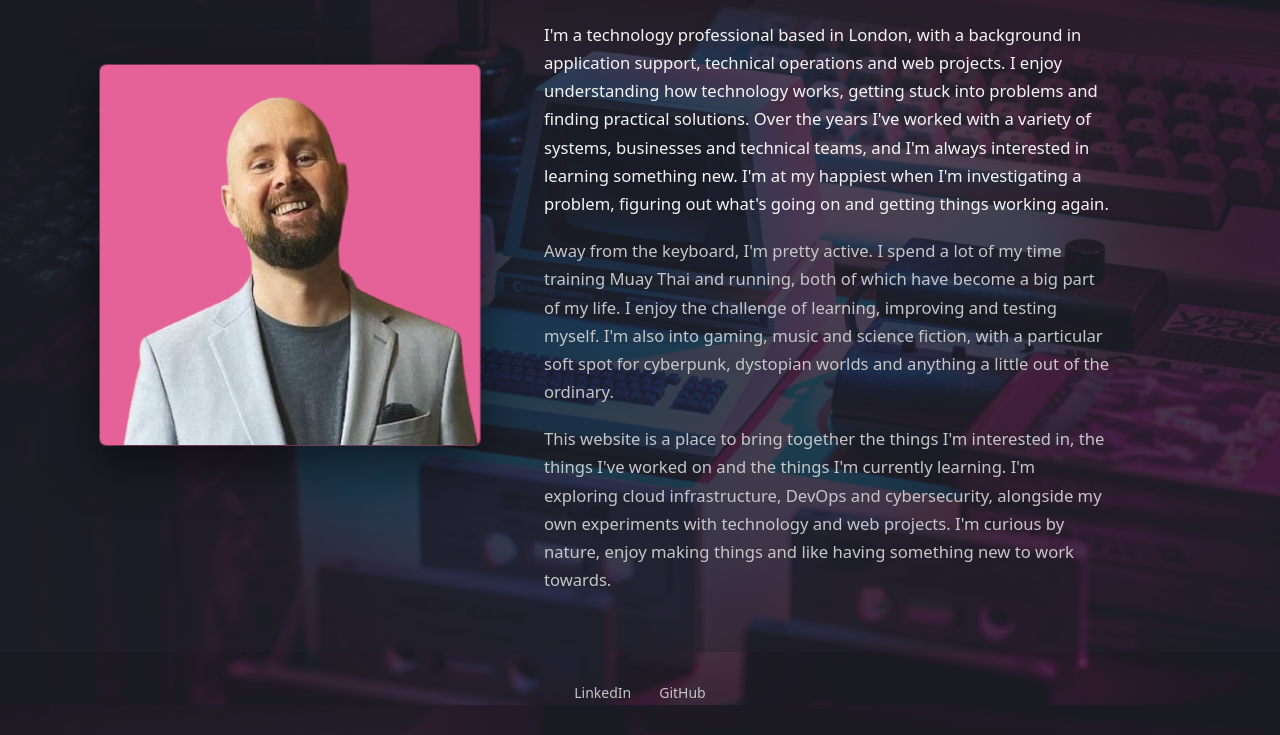
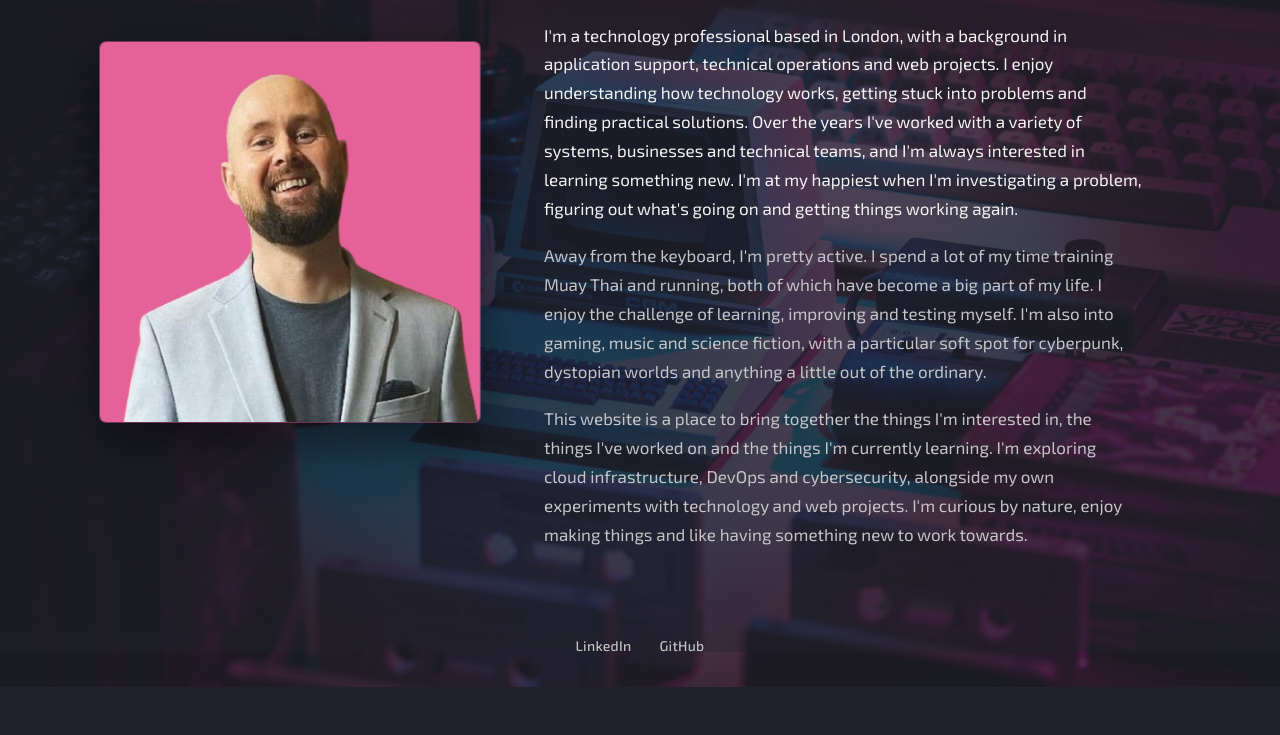
Before and after one commit to jimjambamslam/jamie-personal-website, a plain HTML site: page index.html in a window 1280 px wide. Shown: the part 148-883 px from the top of the page. After the commit the page ends 835 px from the top, so only its background shows below. Drawn offline with Linux system fonts and the light colour scheme.

Commit message:
Font change

```diff
--- a/index.html
+++ b/index.html
@@ -9,6 +9,7 @@
   <meta name="theme-color" content="#20212B">
   <link rel="icon" type="image/png" href="assets/favicon.png">
   <link rel="preload" as="image" href="assets/background-retro.jpg">
+  <link rel="preload" as="font" type="font/woff" href="assets/fonts/Exo2-VariableFont_wght.woff" crossorigin>
   <link rel="stylesheet" href="styles.css">
 </head>
 <body>
--- a/styles.css
+++ b/styles.css
@@ -1,10 +1,18 @@
+@font-face {
+  font-family: "Exo 2";
+  src: url("assets/fonts/Exo2-VariableFont_wght.woff") format("woff");
+  font-weight: 100 900;
+  font-style: normal;
+  font-display: swap;
+}
+
 :root {
   --charcoal: #20212B;
   --grey-dark: #353744;
   --pink: #E65B98;
   --text: #F5F3F3;
   --text-muted: #C5C5C8;
-  --font: system-ui, -apple-system, "Segoe UI", Roboto, "Helvetica Neue", Arial, sans-serif;
+  --font: "Exo 2", system-ui, -apple-system, "Segoe UI", Roboto, "Helvetica Neue", Arial, sans-serif;
 }
 
 *, *::before, *::after { box-sizing: border-box; }
@@ -18,6 +26,7 @@ body {
   display: flex;
   flex-direction: column;
   font-family: var(--font);
+  font-weight: 400;
   color: var(--text);
   background-color: var(--charcoal);
   /* Charcoal overlay on top of the photograph */
@@ -80,7 +89,7 @@ h1::after {
 
 .content p {
   margin: 0 0 1.15rem;
-  font-size: clamp(1rem, 1.3vw, 1.075rem);
+  font-size: clamp(1.0625rem, 1.3vw, 1.1rem);
   line-height: 1.7;
   color: var(--text-muted);
 }
@@ -97,6 +106,8 @@ h1::after {
 .footer nav { display: flex; justify-content: center; gap: 1.75rem; }
 
 .footer a {
+  font-weight: 500;
+  letter-spacing: 0.02em;
   color: var(--text-muted);
   text-decoration: none;
   padding: 0.25rem 0;
```
Also changed, not shown: assets/fonts/Exo2-VariableFont_wght.woff (added), 1 other file.
